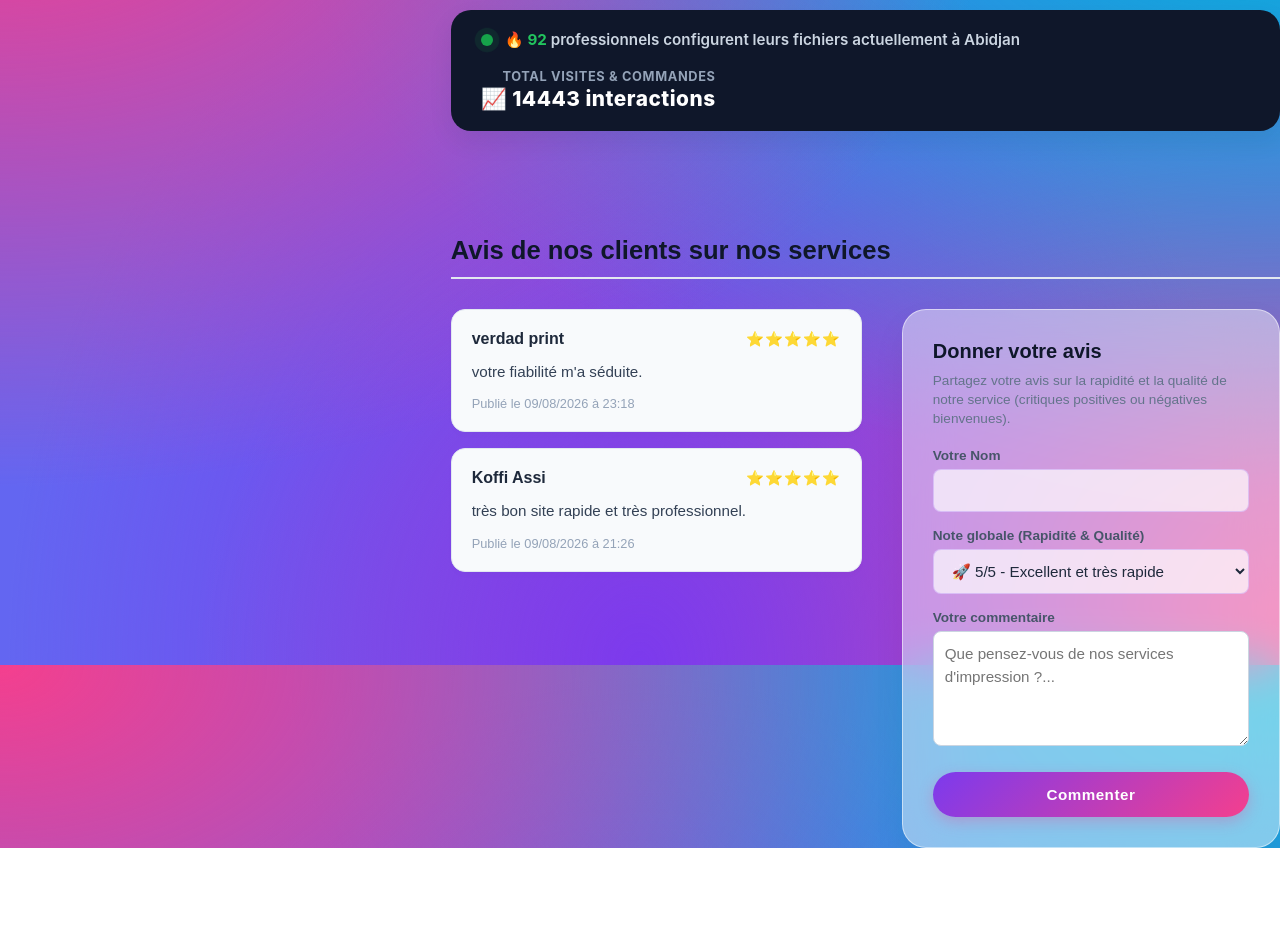
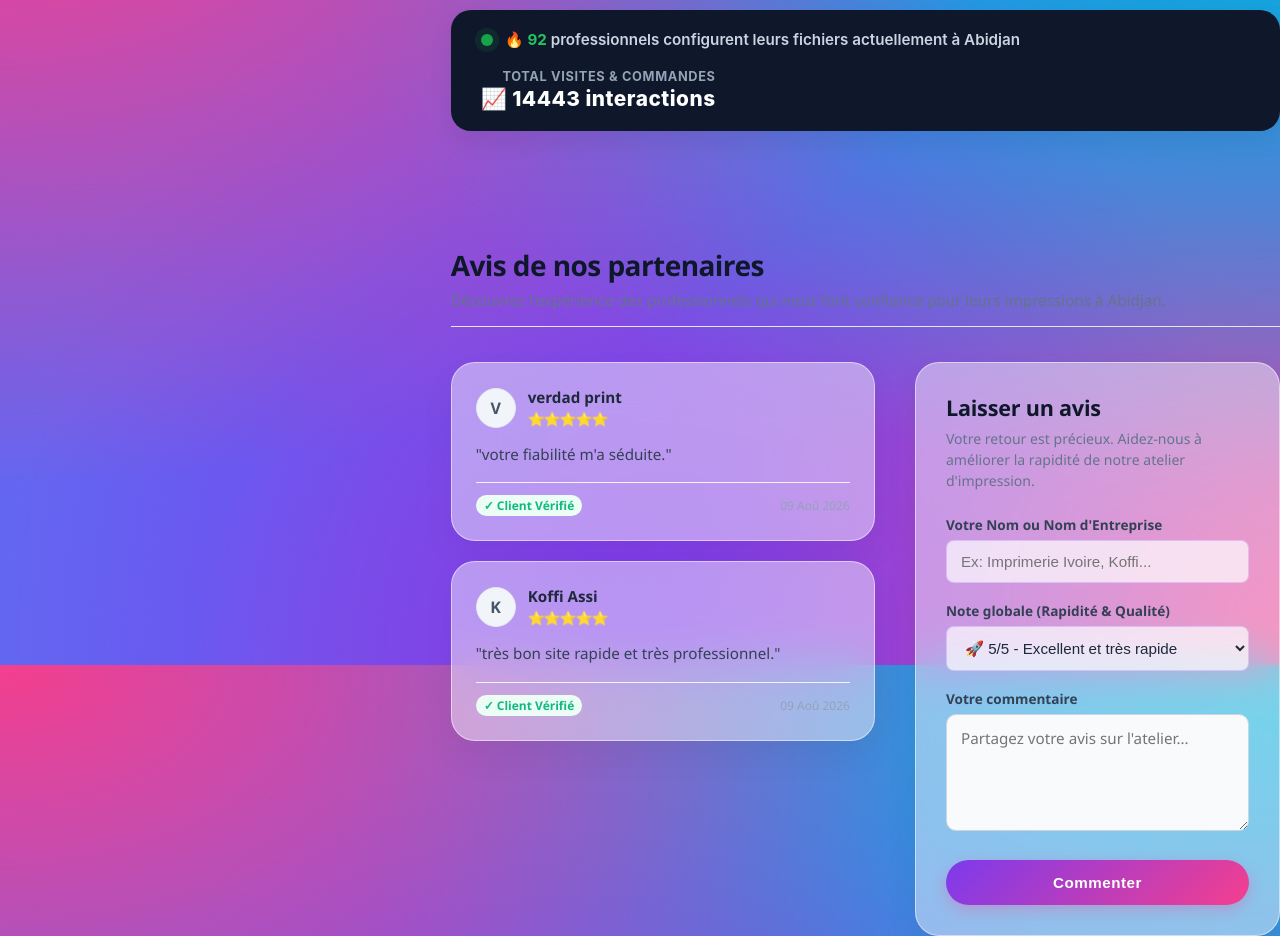
Before and after one commit to kenn-r/yatout2, a Django app: page /impressions/ in a window 1280 px wide. Shown: the part 935-1871 px from the top of the page. Before the commit the page ends 1783 px from the top, so only its background shows below. Run offline with Django 5.2, Linux system fonts and the light colour scheme; data comes from the database, SQL or seed files in the repository; both versions use the stored data as it was after the commit.

Commit message:
Ajout du système d'avis et correction de approuve

```diff
--- a/shop/templates/shop/impressions.html
+++ b/shop/templates/shop/impressions.html
@@ -239,65 +239,85 @@
     75%, 100% { transform: scale(2.2); opacity: 0; }
 }
 </style>
+<!-- 💬 SECTION PREMIUM : TÉMOIGNAGES & COMMENTAIRES CLIENTS -->
+<div style="width: 100%; margin-top: 60px; font-family: 'Segoe UI', Roboto, Helvetica, Arial, sans-serif; box-sizing: border-box;">
 
-<!-- 💬 ZONE DES TÉMOIGNAGES ET COMMENTAIRES CLIENTS -->
-<div style="width: 100%; margin-top: 50px; font-family: sans-serif; box-sizing: border-box;">
-
-    <!-- Zone d'affichage des messages de succès/erreur Django -->
+    <!-- Zone d'affichage des messages Django -->
     {% if messages %}
         {% for message in messages %}
-            <div style="padding: 15px; margin-bottom: 25px; border-radius: 10px; background-color: {% if message.tags == 'success' %}#dcfce7; color: #166534;{% else %}#fee2e2; color: #991b1b;{% endif %} font-weight: 600; font-size: 0.95rem;">
-                {{ message }}
+            <div style="padding: 16px 20px; margin-bottom: 30px; border-radius: 12px; background-color: {% if message.tags == 'success' %}#f0fdf4; color: #166534; border: 1px solid #bbf7d0;{% else %}#fef2f2; color: #991b1b; border: 1px solid #fecaca;{% endif %} font-weight: 600; font-size: 0.95rem; display: flex; align-items: center; gap: 10px; box-shadow: 0 4px 6px -1px rgba(0,0,0,0.02);">
+                {% if message.tags == 'success' %}✅{% else %}⚠️{% endif %} {{ message }}
             </div>
         {% endfor %}
     {% endif %}
 
-    <h2 style="color: #0f172a; font-size: 1.6rem; font-weight: 700; margin-bottom: 30px; border-bottom: 2px solid #e2e8f0; padding-bottom: 12px;">
-        Avis de nos clients sur nos services
-    </h2>
+    <!-- En-tête de section -->
+    <div style="margin-bottom: 35px; border-bottom: 1px solid #e2e8f0; padding-bottom: 16px;">
+        <h2 style="color: #0f172a; font-size: 1.75rem; font-weight: 800; margin: 0; letter-spacing: -0.02em;">
+            Avis de nos partenaires
+        </h2>
+        <p style="color: #64748b; font-size: 0.95rem; margin: 6px 0 0 0;">Découvrez l'expérience des professionnels qui nous font confiance pour leurs impressions à Abidjan.</p>
+    </div>
 
-    <div style="display: flex; gap: 40px; flex-wrap: wrap;">
+    <div style="display: flex; gap: 40px; flex-wrap: wrap; align-items: flex-start;">
 
-        <!-- Colonne Gauche : Liste des témoignages approuvés -->
-        <div style="flex: 1.3; min-width: 320px; display: flex; flex-direction: column; gap: 16px;">
+        <!-- COLONNE GAUCHE : Grille des témoignages approuvés -->
+        <div style="flex: 1.4; min-width: 320px; display: grid; grid-template-columns: repeat(auto-fill, minmax(280px, 1fr)); gap: 20px;">
             {% for temoignage in temoignages_valides %}
-                <div style="background: #f8fafc; border: 1px solid #e2e8f0; border-radius: 14px; padding: 20px; box-shadow: 0 4px 6px -1px rgba(0,0,0,0.02); position: relative;">
-                    <div style="display: flex; justify-content: space-between; align-items: center; margin-bottom: 12px;">
-                        <strong style="color: #1e293b; font-size: 1rem;">{{ temoignage.nom_client }}</strong>
-                        <span style="color: #eab308; font-size: 0.9rem; letter-spacing: 1px;">
-                            {% if temoignage.note == 5 %}⭐⭐⭐⭐⭐{% elif temoignage.note == 4 %}⭐⭐⭐⭐{% elif temoignage.note == 3 %}⭐⭐⭐{% elif temoignage.note == 2 %}⭐⭐{% else %}⭐{% endif %}
+                <div style="background: #ffffff; border: 1px solid #e2e8f0; border-radius: 16px; padding: 24px; box-shadow: 0 10px 15px -3px rgba(15,23,42,0.04); position: relative; display: flex; flex-direction: column; justify-content: space-between; min-height: 160px; transition: transform 0.2s, box-shadow 0.2s;">
+                    <div>
+                        <!-- En-tête de la carte : Avatar + Nom + Étoiles -->
+                        <div style="display: flex; align-items: center; gap: 12px; margin-bottom: 14px;">
+                            <!-- Fausse photo de profil avec l'initiale du client -->
+                            <div style="width: 40px; height: 40px; border-radius: 50%; background: #f1f5f9; color: #475569; display: flex; align-items: center; justify-content: center; font-weight: 700; font-size: 1rem; border: 1px solid #e2e8f0; text-transform: uppercase;">
+                                {{ temoignage.nom_client|slice:":1" }}
+                            </div>
+                            <div>
+                                <strong style="color: #1e293b; font-size: 0.95rem; display: block; font-weight: 700;">{{ temoignage.nom_client }}</strong>
+                                <span style="color: #eab308; font-size: 0.85rem; letter-spacing: -1px; display: block; margin-top: 2px;">
+                                    {% if temoignage.note == 5 %}⭐⭐⭐⭐⭐{% elif temoignage.note == 4 %}⭐⭐⭐⭐{% elif temoignage.note == 3 %}⭐⭐⭐{% elif temoignage.note == 2 %}⭐⭐{% else %}⭐{% endif %}
+                                </span>
+                            </div>
+                        </div>
+
+                        <!-- Contenu du commentaire -->
+                        <p style="color: #334155; margin: 0; line-height: 1.6; font-size: 0.95rem; font-style: normal; white-space: pre-line;">"{{ temoignage.commentaire }}"</p>
+                    </div>
+
+                    <!-- Pied de la carte -->
+                    <div style="margin-top: 16px; padding-top: 12px; border-top: 1px solid #f1f5f9; display: flex; justify-content: space-between; align-items: center;">
+                        <span style="color: #10b981; font-size: 0.75rem; font-weight: 700; display: flex; align-items: center; gap: 4px; background: #ecfdf5; padding: 2px 8px; border-radius: 9999px;">
+                            ✓ Client Vérifié
                         </span>
+                        <small style="color: #94a3b8; font-size: 0.75rem; font-weight: 500;">
+                            {{ temoignage.date_publication|date:"d M Y" }}
+                        </small>
                     </div>
-                    <p style="color: #334155; margin: 0; line-height: 1.6; font-size: 0.95rem; white-space: pre-line;">{{ temoignage.commentaire }}</p>
-                    <small style="color: #94a3b8; display: block; margin-top: 12px; font-size: 0.8rem;">
-                        Publié le {{ temoignage.date_publication|date:"d/m/Y à H:i" }}
-                    </small>
                 </div>
             {% empty %}
-                <div style="padding: 30px; text-align: center; background: #f8fafc; border: 1px dashed #cbd5e1; border-radius: 14px;">
-                    <p style="color: #64748b; font-style: italic; margin: 0;">Aucun avis n'a encore été publié sur cette page. Soyez le premier à partager votre expérience !</p>
+                <div style="grid-column: 1 / -1; padding: 40px; text-align: center; background: #f8fafc; border: 2px dashed #cbd5e1; border-radius: 16px;">
+                    <p style="color: #64748b; font-style: italic; margin: 0; font-size: 0.95rem;">Aucun avis n'a encore été partagé sur cette page. Soyez le premier !</p>
                 </div>
             {% endfor %}
         </div>
 
-        <!-- Colonne Droite : Formulaire d'envoi -->
-        <div style="flex: 1; min-width: 300px; background: #ffffff; border: 1px solid #e2e8f0; border-radius: 18px; padding: 30px; box-shadow: 0 10px 25px -5px rgba(0,0,0,0.05); height: fit-content;">
-            <h3 style="margin-top: 0; color: #0f172a; font-size: 1.25rem; font-weight: 700; margin-bottom: 8px;">Donner votre avis</h3>
-            <p style="color: #64748b; font-size: 0.85rem; margin-bottom: 20px; line-height: 1.4;">Partagez votre avis sur la rapidité et la qualité de notre service (critiques positives ou négatives bienvenues).</p>
+        <!-- COLONNE DROITE : Formulaire d'envoi moderne -->
+        <div style="flex: 1; min-width: 320px; background: #ffffff; border: 1px solid #e2e8f0; border-radius: 20px; padding: 30px; box-shadow: 0 20px 25px -5px rgba(15,23,42,0.06); height: fit-content;">
+            <h3 style="margin: 0 0 6px 0; color: #0f172a; font-size: 1.35rem; font-weight: 800; letter-spacing: -0.01em;">Laisser un avis</h3>
+            <p style="color: #64748b; font-size: 0.88rem; margin: 0 0 24px 0; line-height: 1.5;">Votre retour est précieux. Aidez-nous à améliorer la rapidité de notre atelier d'impression.</p>
 
             <form method="POST" action="">
                 {% csrf_token %}
-                <!-- Identifiant technique pour notre traitement en Vue Django -->
                 <input type="hidden" name="soumettre_temoignage" value="1">
 
-                <div style="margin-bottom: 16px;">
-                    <label style="display: block; color: #475569; font-size: 0.85rem; font-weight: 600; margin-bottom: 6px;">Votre Nom</label>
-                    <input type="text" name="nom_client_avis" required style="width: 100%; padding: 11px; border: 1px solid #cbd5e1; border-radius: 8px; box-sizing: border-box; font-size: 0.95rem;">
+                <div style="margin-bottom: 18px;">
+                    <label style="display: block; color: #334155; font-size: 0.85rem; font-weight: 700; margin-bottom: 6px;">Votre Nom ou Nom d'Entreprise</label>
+                    <input type="text" name="nom_client_avis" required placeholder="Ex: Imprimerie Ivoire, Koffi..." style="width: 100%; padding: 12px 14px; border: 1px solid #cbd5e1; border-radius: 10px; box-sizing: border-box; font-size: 0.95rem; color: #1e293b; background: #f8fafc; transition: border-color 0.2s;">
                 </div>
 
-                <div style="margin-bottom: 16px;">
-                    <label style="display: block; color: #475569; font-size: 0.85rem; font-weight: 600; margin-bottom: 6px;">Note globale (Rapidité & Qualité)</label>
-                    <select name="note_service" style="width: 100%; padding: 11px; border: 1px solid #cbd5e1; border-radius: 8px; background: white; font-size: 0.95rem; cursor: pointer;">
+                <div style="margin-bottom: 18px;">
+                    <label style="display: block; color: #334155; font-size: 0.85rem; font-weight: 700; margin-bottom: 6px;">Note globale (Rapidité & Qualité)</label>
+                    <select name="note_service" style="width: 100%; padding: 12px 14px; border: 1px solid #cbd5e1; border-radius: 10px; background: #f8fafc; font-size: 0.95rem; color: #1e293b; cursor: pointer;">
                         <option value="5">🚀 5/5 - Excellent et très rapide</option>
                         <option value="4">⚡ 4/5 - Bon service et rapide</option>
                         <option value="3">⏱️ 3/5 - Moyen / Satisfaisant</option>
@@ -306,12 +326,12 @@
                     </select>
                 </div>
 
-                <div style="margin-bottom: 22px;">
-                    <label style="display: block; color: #475569; font-size: 0.85rem; font-weight: 600; margin-bottom: 6px;">Votre commentaire</label>
-                    <textarea name="commentaire_avis" rows="4" required placeholder="Que pensez-vous de nos services d'impression ?..." style="width: 100%; padding: 11px; border: 1px solid #cbd5e1; border-radius: 8px; box-sizing: border-box; resize: vertical; font-size: 0.95rem; line-height: 1.5; font-family: sans-serif;"></textarea>
+                <div style="margin-bottom: 24px;">
+                    <label style="display: block; color: #334155; font-size: 0.85rem; font-weight: 700; margin-bottom: 6px;">Votre commentaire</label>
+                    <textarea name="commentaire_avis" rows="4" required placeholder="Partagez votre avis sur l'atelier..." style="width: 100%; padding: 12px 14px; border: 1px solid #cbd5e1; border-radius: 10px; box-sizing: border-box; resize: vertical; font-size: 0.95rem; line-height: 1.5; color: #1e293b; background: #f8fafc; font-family: inherit;"></textarea>
                 </div>
 
-                <button type="submit" style="width: 100%; background: #0f172a; color: white; border: none; padding: 13px; border-radius: 8px; font-weight: 600; font-size: 0.95rem; cursor: pointer; transition: background 0.2s;">
+                <button type="submit" style="width: 100%; background: #0f172a; color: #ffffff; border: none; padding: 14px; border-radius: 10px; font-weight: 700; font-size: 0.95rem; cursor: pointer; transition: background 0.2s; box-shadow: 0 4px 6px -1px rgba(15,23,42,0.1);">
                     Commenter
                 </button>
             </form>
--- a/shop/views.py
+++ b/shop/views.py
@@ -1059,7 +1059,7 @@ def page_impressions(request):
                     nom_client=nom,
                     note=int(note_recue),
                     commentaire=texte,
-                    est_approuve=True  # Reste caché jusqu'à validation admin
+                    est_approuve=False  # Reste caché jusqu'à validation admin
                 )
                 messages.success(request, "Merci ! Votre avis a été transmis.")
             else:
```
Also changed, not shown: db.sqlite3.
